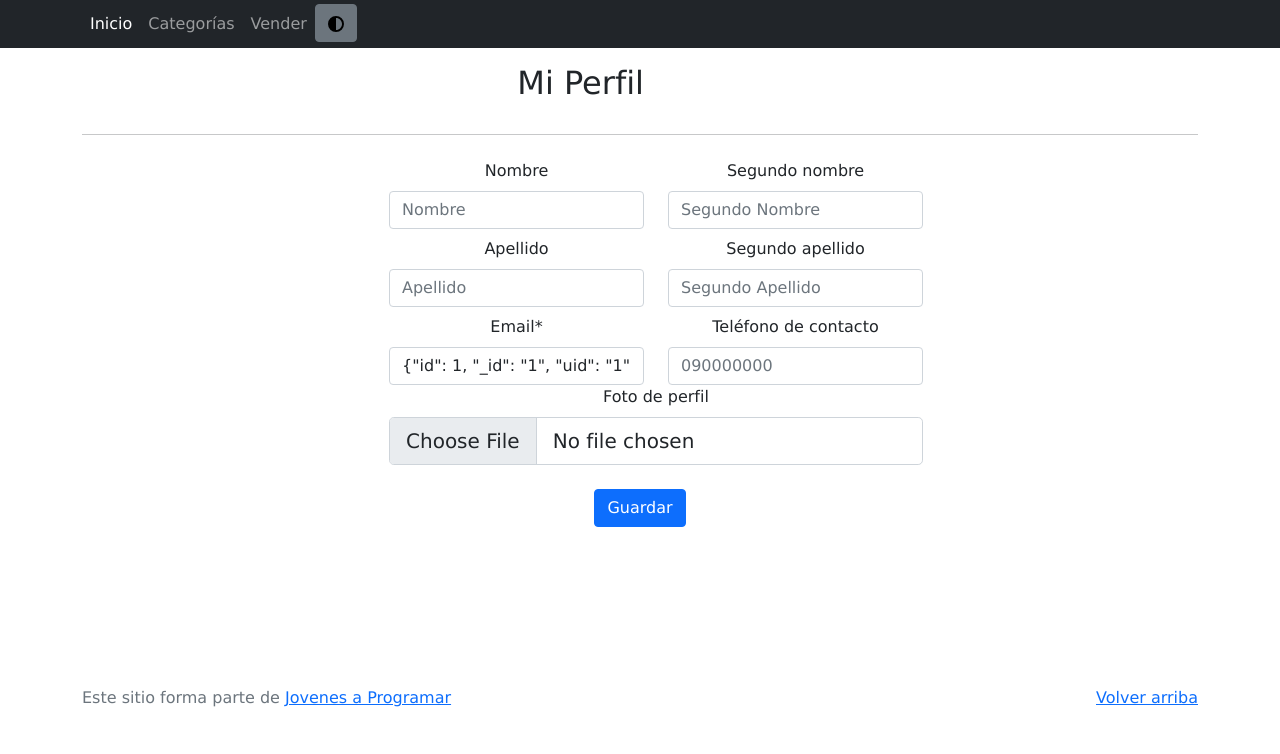
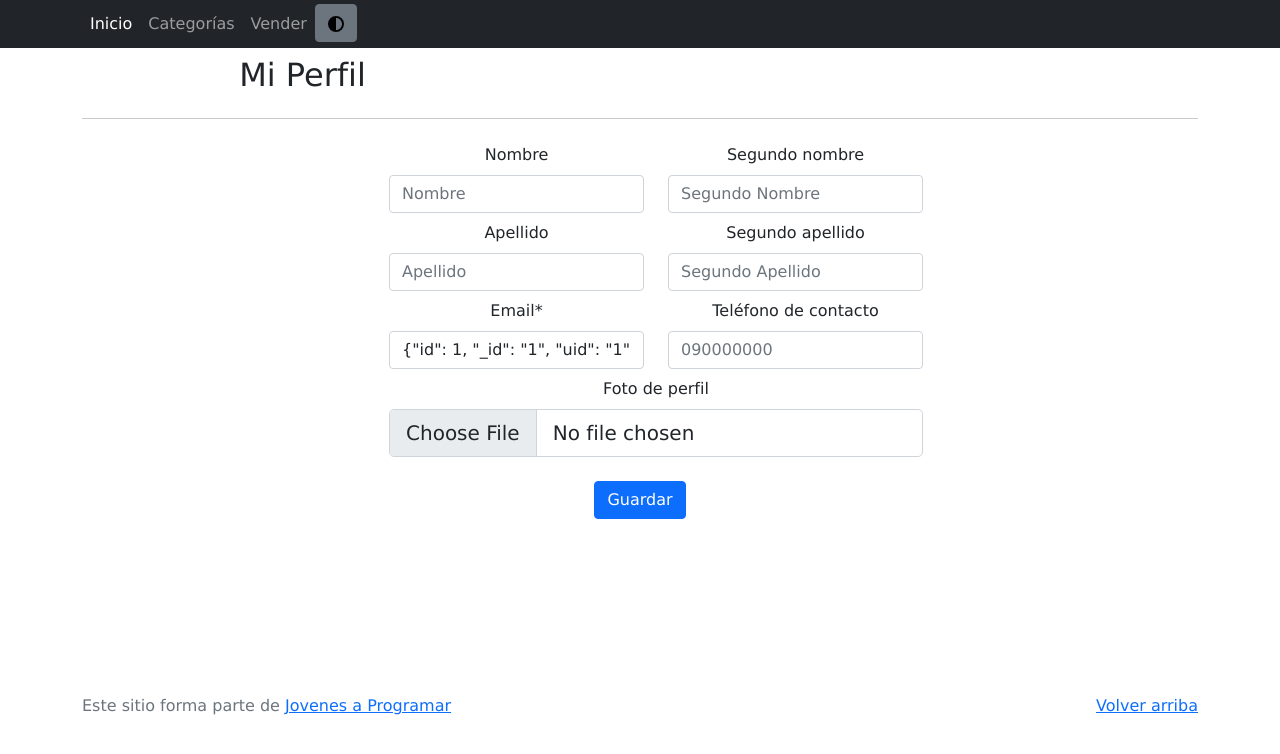
Before and after one commit to gsotoc/workspace-inicial, a plain HTML site: page my-profile.html in a window 1280 px wide. Shown: the top 754 px of the page. Drawn offline with Linux system fonts and the light colour scheme; sample sign-in values are in the browser's storage.

Commit message:
cambio de estilo

```diff
--- a/my-profile.html
+++ b/my-profile.html
@@ -101,13 +101,14 @@
     </div>
   </nav>
   <main>
-    <div class="container">
-      <div class="row">
-        <h2 class="text-end m-3 col-6">Mi Perfil</h2>
-        <div class="col-5">
-          <img class="p-0"id="imagenMostrada">
+    <div class="container mt-2 text-center">
+      <div class="row col-10 d-flex">
+        <h2 class="col-6 text-center">Mi Perfil</h2>
+        <div class="col-6">
+         <img class="float-end" id="imagenMostrada">
         </div>
       </div>
+
 
       <hr>
       <form class="needs-validation" method="" novalidate>
@@ -138,7 +139,7 @@
             <label for="telefono" class="form-label">Teléfono de contacto</label>
             <input type="tel" class="form-control" id="telefono" name="telefono" placeholder="090000000" required>
           </div>
-          <div class="text-center">
+          <div class="text-center mt-2">
             <label for="formFileLg" class="form-label">Foto de perfil</label>
             <input class="form-control form-control-lg" id="profileImg" type="file" onchange="convertirIMGB64()" accept="image/png, image/jpeg">
           </div>
```
